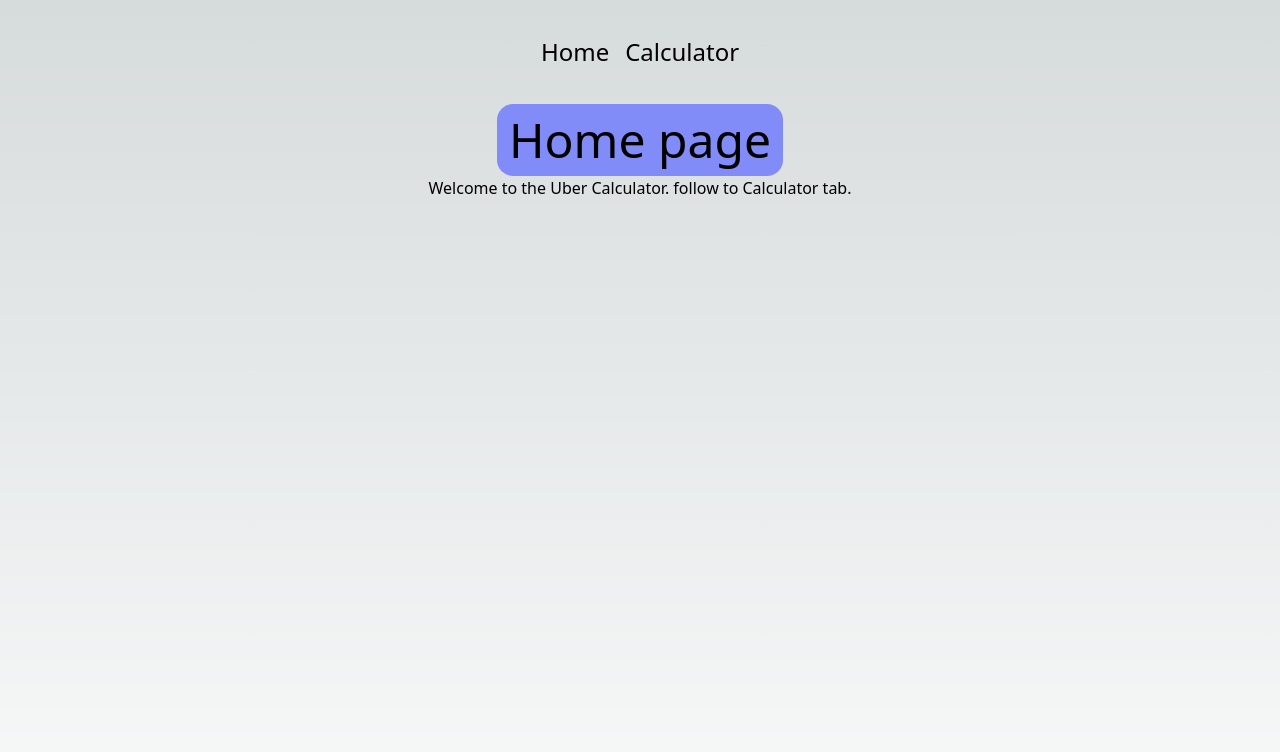
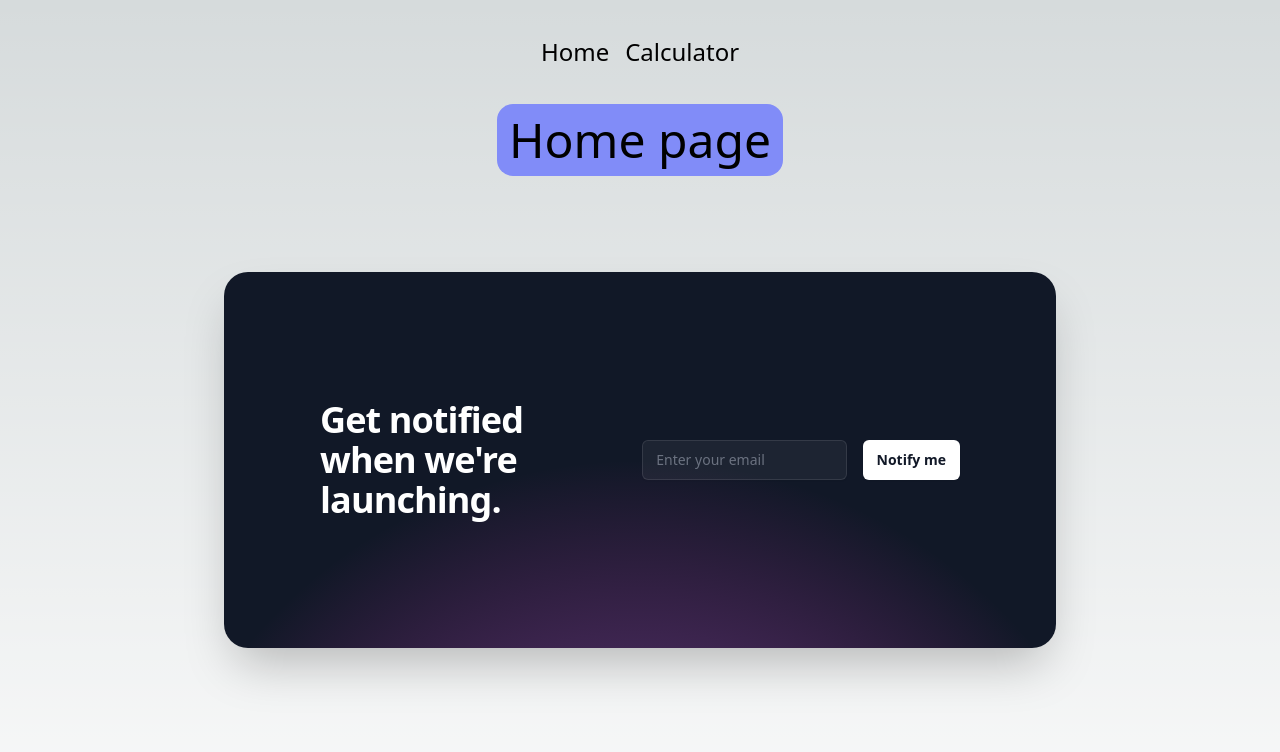
Before and after one commit to RostyslavDzhohola/uber-calculator, a Next.js app: page / in a window 1280 px wide. Shown: the top 752 px of the page. Built offline with nearby package versions, Linux system fonts and the light colour scheme.

Commit message:
added SugnUp tailwind component for collecing emails

```diff
--- /dev/null
+++ b/app/SignUp.jsx
@@ -0,0 +1,64 @@
+
+export default function SignUp() {
+  return (
+    <div className=" py-16 sm:py-24">
+      <div className="mx-auto max-w-7xl sm:px-6 lg:px-8">
+        <div className="relative isolate flex flex-col gap-10 overflow-hidden bg-gray-900 px-6 py-24 shadow-2xl sm:rounded-3xl sm:px-24 xl:flex-row xl:items-center xl:py-32">
+          <h2 className="max-w-2xl text-3xl font-bold tracking-tight text-white sm:text-4xl xl:max-w-none xl:flex-auto">
+            Get notified when we're launching.
+          </h2>
+          <form className="w-full max-w-md">
+            <div className="flex gap-x-4">
+              <label htmlFor="email-address" className="sr-only">
+                Email address
+              </label>
+              <input
+                id="email-address"
+                name="email"
+                type="email"
+                autoComplete="email"
+                required
+                className="min-w-0 flex-auto rounded-md border-0 bg-white/5 px-3.5 py-2 text-white shadow-sm ring-1 ring-inset ring-white/10 focus:ring-2 focus:ring-inset focus:ring-white sm:text-sm sm:leading-6"
+                placeholder="Enter your email"
+              />
+              {/* TODO: I will need to add functionality for submition and API handling  */}
+              <button
+                type="submit"
+                className="flex-none rounded-md bg-white px-3.5 py-2.5 text-sm font-semibold text-gray-900 shadow-sm hover:bg-gray-100 focus-visible:outline focus-visible:outline-2 focus-visible:outline-offset-2 focus-visible:outline-white"
+              >
+                Notify me
+              </button>
+            </div>
+            {/* <p className="mt-4 text-sm leading-6 text-gray-300">
+              We care about your data. Read our{' '}
+              <a href="#" className="font-semibold text-white">
+                privacy&nbsp;policy
+              </a>
+              .
+            </p> */}
+          </form>
+          <svg
+            viewBox="0 0 1024 1024"
+            className="absolute left-1/2 top-1/2 -z-10 h-[64rem] w-[64rem] -translate-x-1/2"
+            aria-hidden="true"
+          >
+            <circle cx={512} cy={512} r={512} fill="url(#759c1415-0410-454c-8f7c-9a820de03641)" fillOpacity="0.7" />
+            <defs>
+              <radialGradient
+                id="759c1415-0410-454c-8f7c-9a820de03641"
+                cx={0}
+                cy={0}
+                r={1}
+                gradientUnits="userSpaceOnUse"
+                gradientTransform="translate(512 512) rotate(90) scale(512)"
+              >
+                <stop stopColor="#7775D6" />
+                <stop offset={1} stopColor="#E935C1" stopOpacity={0} />
+              </radialGradient>
+            </defs>
+          </svg>
+        </div>
+      </div>
+    </div>
+  )
+}
--- a/app/layout.js
+++ b/app/layout.js
@@ -6,11 +6,10 @@
   title: 'Create Next App',
   description: 'Generated by create next app',
 }
-
+// TODO: Add nav bar from tailwindcss https://tailwindui.com/components/application-ui/navigation/navbars
 export default function RootLayout({ children }) {
   return (
     <html lang="en">
-
       <body className={styles.main}>
         <nav className='m-5'>
           <Link href="/" className='mx-2 text-2xl hover:scale-110 inline-block'>Home</Link>
--- a/app/page.js
+++ b/app/page.js
@@ -2,6 +2,7 @@
 import { Inter } from "next/font/google";
 import styles from "./page.module.css";
 import Head from "next/head";
+import SignUp from "./SignUp";
 
 const inter = Inter({ subsets: ["latin"] });
 // TODO: Add a new page and place it in the correct folder
@@ -15,8 +16,7 @@
       </Head>
       <main className={styles.main}>
         <h1 className="text-5xl bg-indigo-400 p-3 rounded-2xl">Home page</h1>
-        <p className="">Welcome to the Uber Calculator.  follow to Calculator tab.</p>
-
+        <SignUp />
       </main>
     </div>
   );
```
